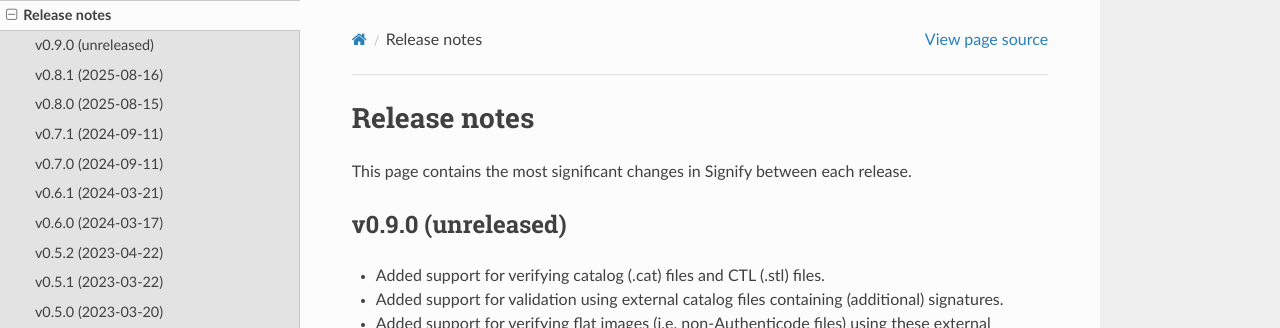
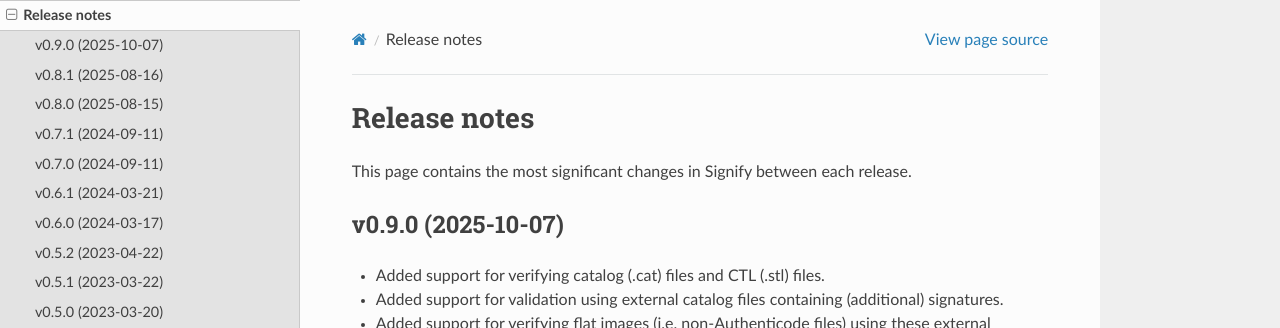
Before and after one commit to ralphje/signify, a Sphinx documentation site: the page built from docs/changelog.rst, in a window 1280 px wide and 900 px high. Shown: the top 328 px of the window. Built offline with Sphinx 7.4.7 and the Read the Docs theme 3.1.0, drawn with Linux system fonts in a browser that asks for light colours.

Commit message:
Release v0.9.0

```diff
--- a/docs/changelog.rst
+++ b/docs/changelog.rst
@@ -2,7 +2,7 @@
 =============
 This page contains the most significant changes in Signify between each release.
 
-v0.9.0 (unreleased)
+v0.9.0 (2025-10-07)
 -------------------
 * Added support for verifying catalog (.cat) files and CTL (.stl) files.
 * Added support for validation using external catalog files containing (additional)
--- a/signify/__init__.py
+++ b/signify/__init__.py
@@ -1,6 +1,6 @@
 from typing import Any, cast
 
-__version__ = "0.8.1"
+__version__ = "0.9.0"
 
 
 def _print_type(t: Any) -> str:
```
